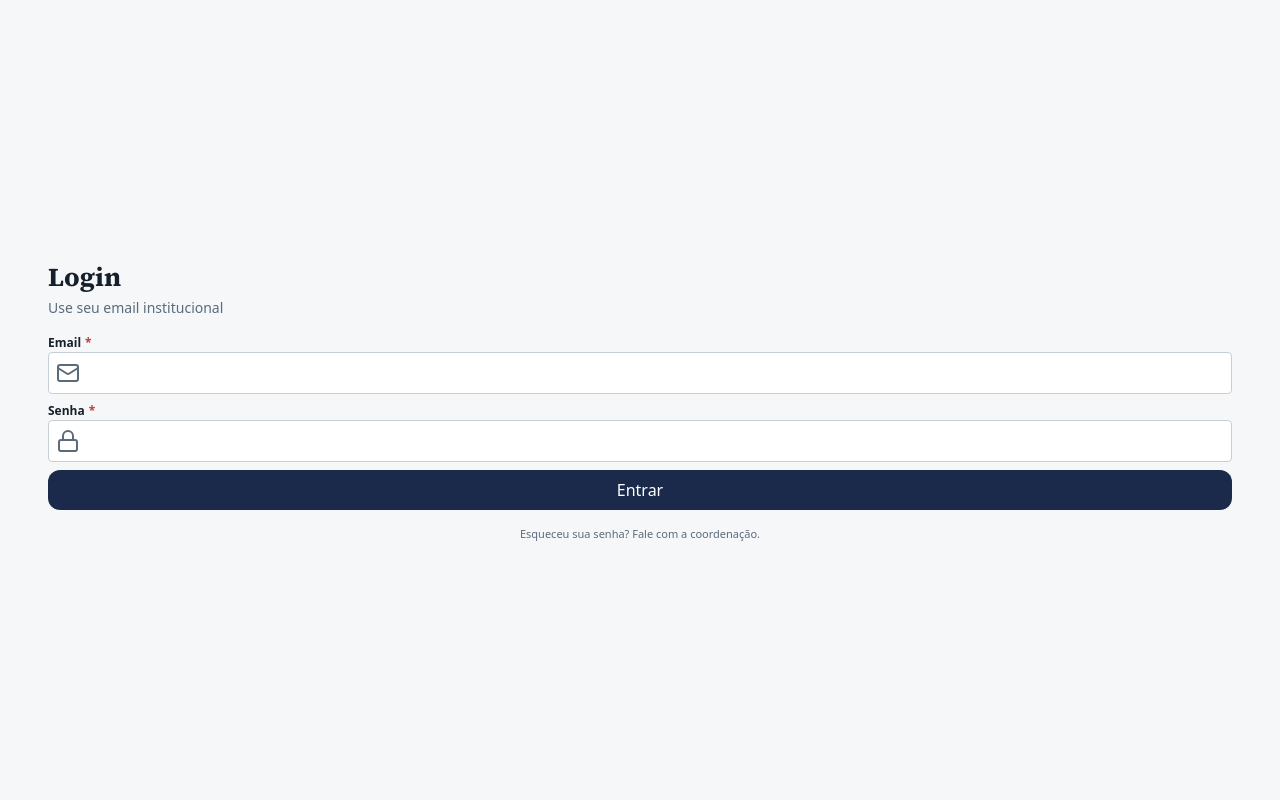
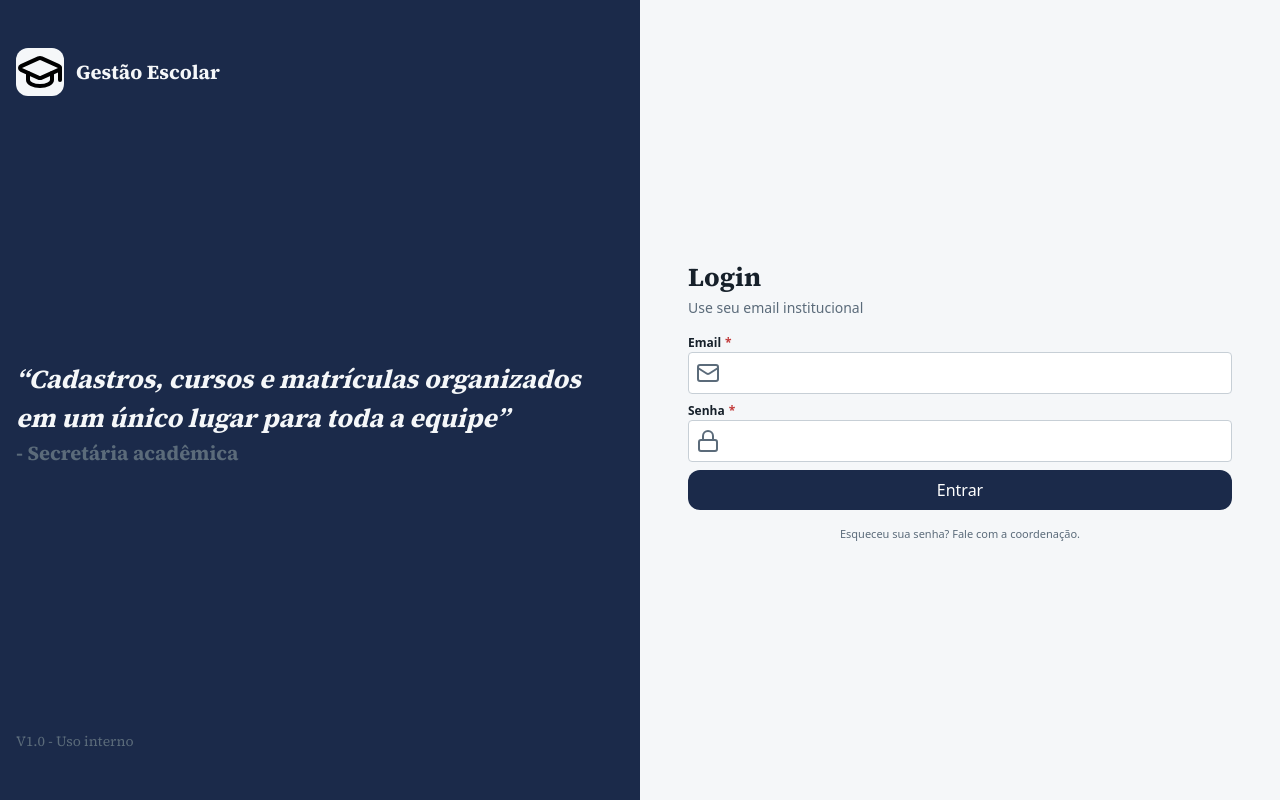
Before and after one commit to Marco-Veio/sistema-de-gestao-escolar-frontend, a Next.js app: page / in a window 1280 px wide. Built offline with nearby package versions, Linux system fonts and the light colour scheme.

Commit message:
login para tablet

```diff
--- a/app/page.tsx
+++ b/app/page.tsx
@@ -1,13 +1,37 @@
 import Button from "@/components/Button";
 import Input from "@/components/Input";
-import { Mail, Lock } from "lucide-react";
+import { Mail, Lock, GraduationCap } from "lucide-react";
 
 import { login } from "./actions";
 
 export default function Login() {
   return (
-    <div className="h-screen w-screen">
-      <div className="h-full w-full flex flex-col items-center justify-center px-3xl gap-lg bg-background">
+    <div className="h-screen w-screen flex">
+      <aside className="hidden tablet:flex w-1/2 h-full bg-primary px-lg py-3xl flex-col justify-between">
+        <div className="flex items-center h-fit gap-md">
+          <div className="bg-background rounded-md h-fit">
+            <GraduationCap className="w-3xl h-3xl" />
+          </div>
+          <h2 className="font-title text-h2 text-background font-h2">
+            Gestão Escolar
+          </h2>
+        </div>
+
+        <div>
+          <cite className="text-h1 font-h1 text-background font-title">
+            “Cadastros, cursos e matrículas organizados em um único lugar para
+            toda a equipe”
+          </cite>
+          <p className="text-h2 font-h2 text-text-muted font-title">
+            - Secretária acadêmica
+          </p>
+        </div>
+
+        <p className="text-body font-body text-text-muted font-text">
+          V1.0 - Uso interno
+        </p>
+      </aside>
+      <main className="h-full w-full tablet:w-1/2 flex flex-col items-center justify-center px-3xl gap-lg bg-background">
         <div className="w-full">
           <h1 className="text-h1 font-h1 text-text font-title">Login</h1>
           <p className="text-body font-body text-text-muted">
@@ -33,7 +57,7 @@ export default function Login() {
         <p className="text-caption font-caption text-text-muted">
           Esqueceu sua senha? Fale com a coordenação.
         </p>
-      </div>
+      </main>
     </div>
   );
 }
```
